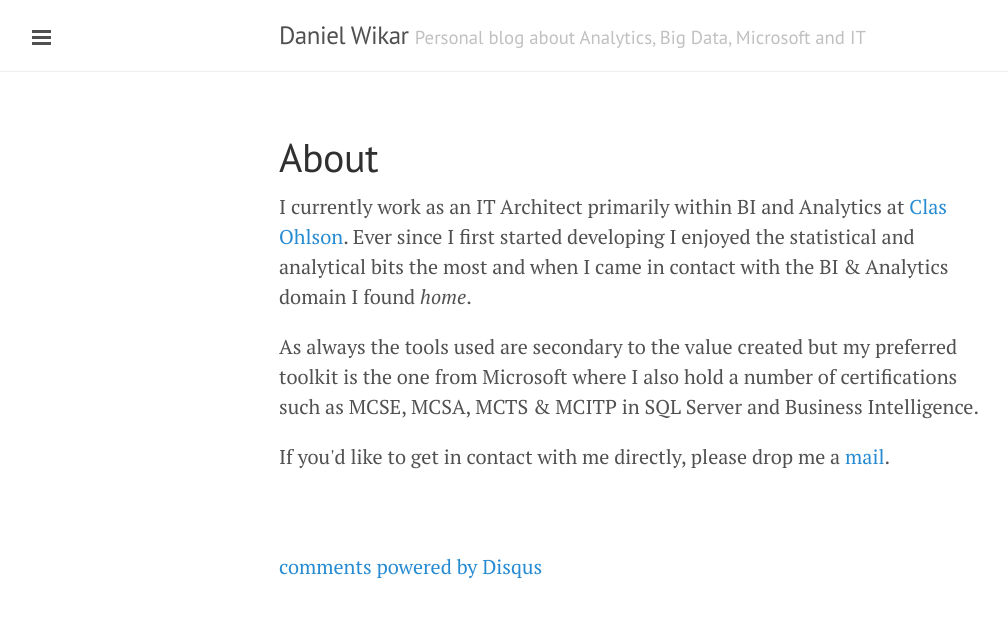
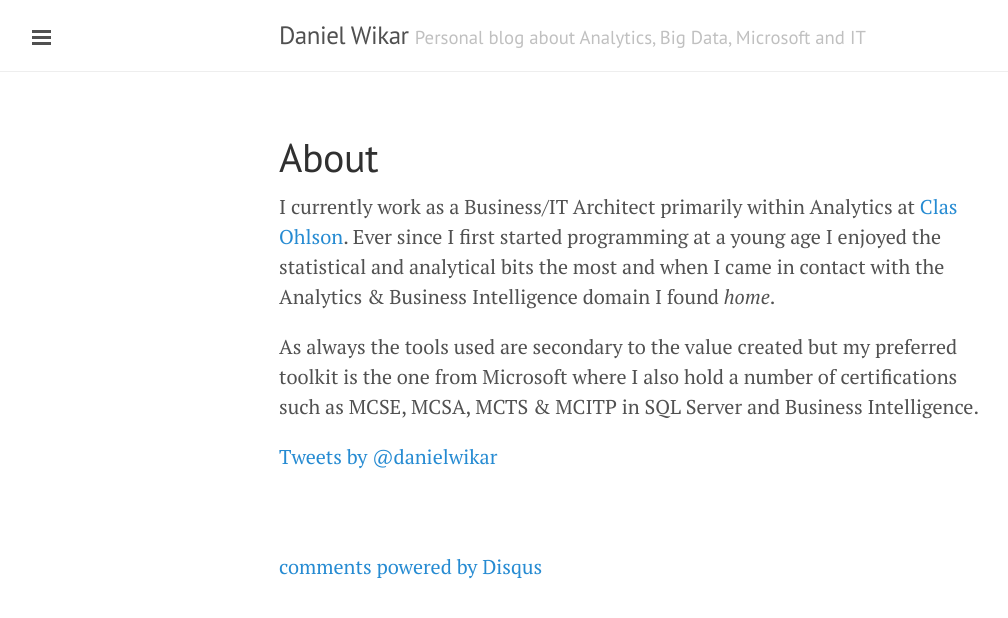
Before and after one commit to wikar/wikar.github.io, a Jekyll site: the page built from about/index.html, in a window 1280 px wide. Shown: the top 618 px of the page, without its empty margins (1-1009 px from the left). Built offline with Jekyll 4.4.1, drawn with Linux system fonts in a browser that asks for light colours; comment, search, counter and statistics services are not loaded.

Commit message:
Update index.html
Updated

```diff
--- a/about/index.html
+++ b/about/index.html
@@ -9,11 +9,11 @@ title: About
 	}
 </style>
 <div>
-	<p>I currently work as an IT Architect primarily within BI and Analytics at <a href="http://www.clasohlson.com">Clas Ohlson</a>. Ever since I first started developing I enjoyed the statistical and analytical bits the most and when I came in contact with the BI & Analytics domain I found <i>home</i>.</p>
+	<p>I currently work as a Business/IT Architect primarily within Analytics at <a href="http://www.clasohlson.com">Clas Ohlson</a>. Ever since I first started programming at a young age I enjoyed the statistical and analytical bits the most and when I came in contact with the Analytics & Business Intelligence domain I found <i>home</i>.</p>
 	<p>As always the tools used are secondary to the value created but my preferred toolkit is the one from Microsoft where I also hold a number of certifications such as MCSE, MCSA, MCTS & MCITP in SQL Server and Business Intelligence.</p>
-	<p>If you'd like to get in contact with me directly, please drop me a <a href="http://www.google.com/recaptcha/mailhide/d?k=01cj2UeQOAM5PO2bjiakbwnw==&amp;c=4W_0sZjB-v9CJzGp3kpSfg==" onclick="window.open('http://www.google.com/recaptcha/mailhide/d?k\07501cj2UeQOAM5PO2bjiakbwnw\75\75\46c\0754W_0sZjB-v9CJzGp3kpSfg\75\075', '', 'toolbar=0,scrollbars=0,location=0,statusbar=0,menubar=0,resizable=0,width=500,height=300'); return false;" title="Reveal this e-mail address">mail</a>.</p>
 </div>
 <div class="linkedin">
 <script src="//platform.linkedin.com/in.js" type="text/javascript"></script>
 <script type="IN/MemberProfile" data-id="https://www.linkedin.com/in/danielwikar" data-format="inline" data-related="false"></script>
 </div>
+{% include twitter.html %}
```
